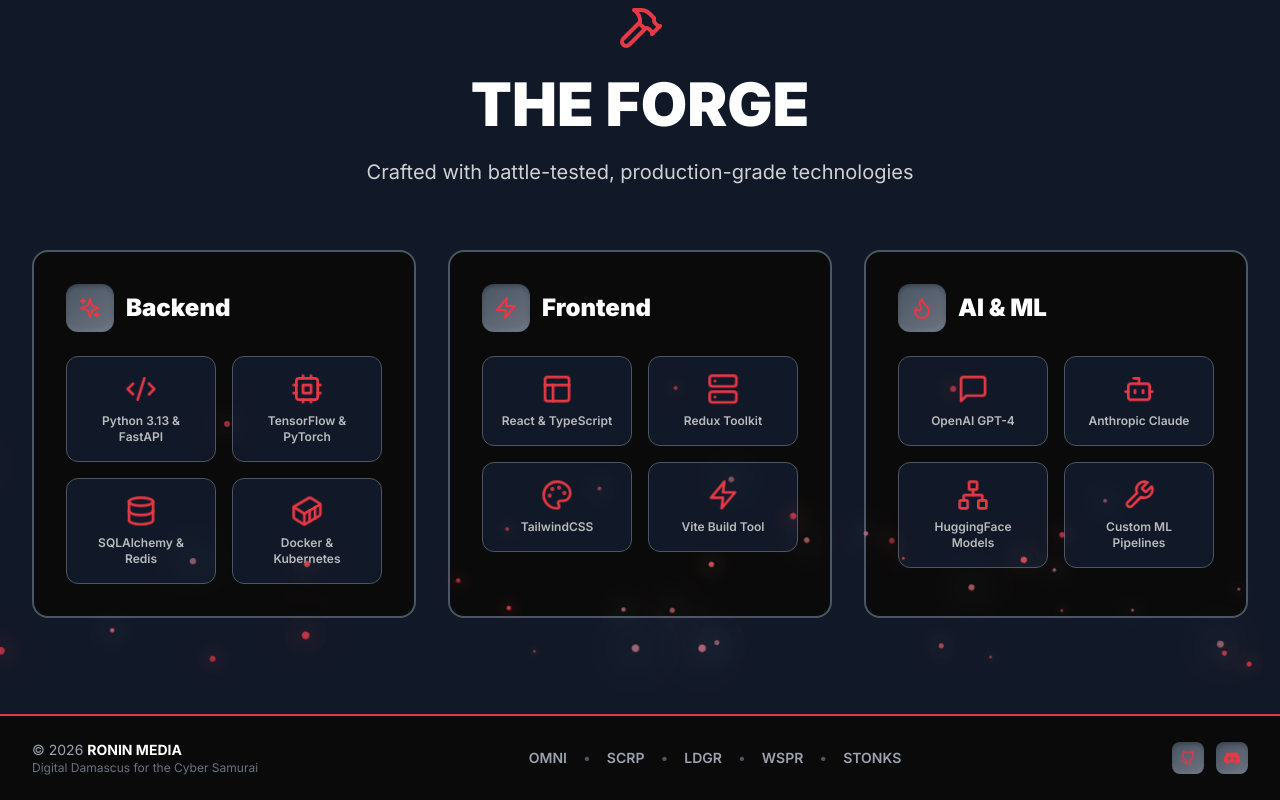
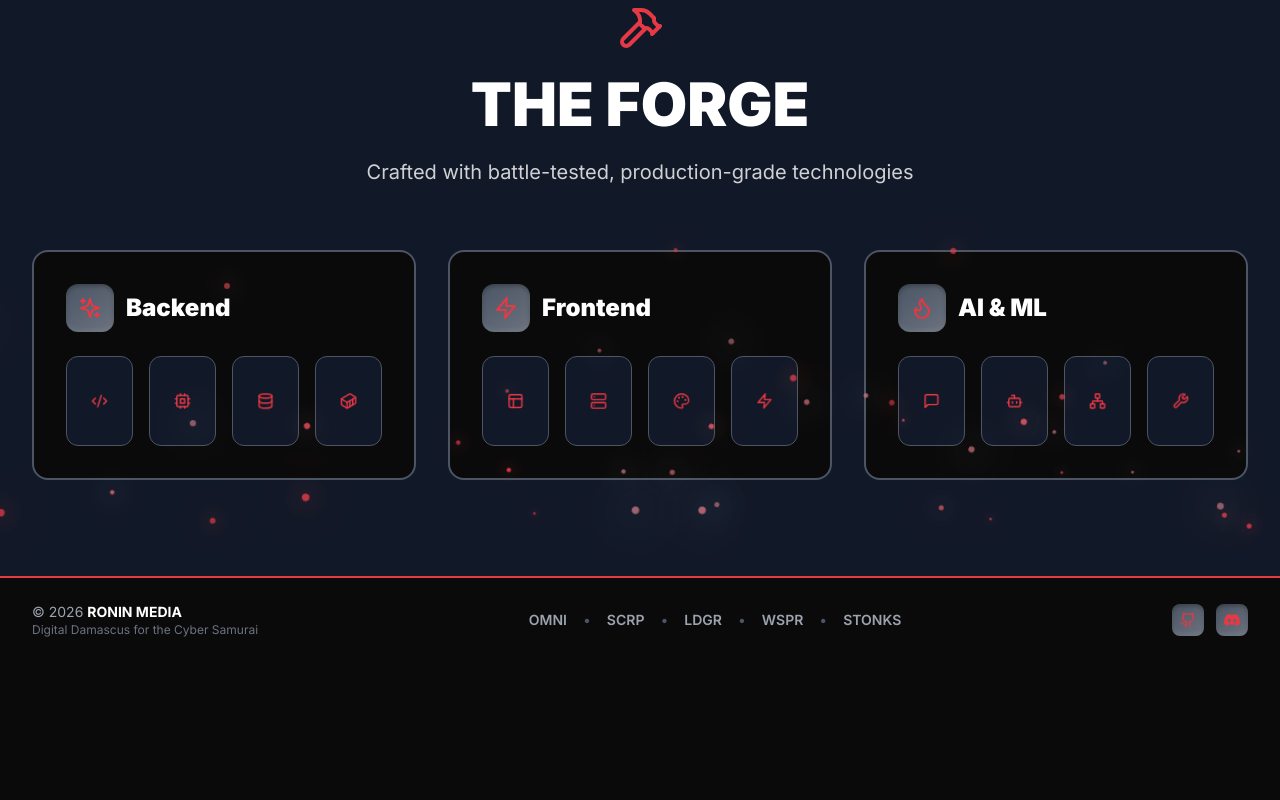
Before and after one commit to 54MUR-AI/RMG, a React (Vite) app: page /#/ in a window 1280 px wide. Shown: the part 2355-3155 px from the top of the page. After the commit the page ends 3017 px from the top, so only its background shows below. Built offline with nearby package versions, Linux system fonts and the light colour scheme.

Commit message:
Refine Forge icons - uniform 40px size, 4-column grid, text hidden with hover tooltips

```diff
--- a/src/pages/Home.tsx
+++ b/src/pages/Home.tsx
@@ -495,22 +495,30 @@
                 </div>
                 <h3 className="text-2xl font-black text-white">Backend</h3>
               </div>
-              <div className="grid grid-cols-2 gap-4">
-                <div className="flex flex-col items-center p-4 bg-samurai-grey-darker rounded-xl border border-samurai-steel-dark hover:border-samurai-red transition-colors group">
-                  <Code2 className="text-samurai-red mb-2 group-hover:scale-110 transition-transform" size={32} />
-                  <span className="text-xs text-white/70 text-center font-semibold">Python 3.13 & FastAPI</span>
+              <div className="grid grid-cols-4 gap-4">
+                <div className="relative flex items-center justify-center p-6 bg-samurai-grey-darker rounded-xl border border-samurai-steel-dark hover:border-samurai-red transition-all group">
+                  <Code2 className="text-samurai-red group-hover:scale-110 transition-transform" size={40} />
+                  <div className="absolute bottom-full left-1/2 -translate-x-1/2 mb-2 px-3 py-1 bg-samurai-black border border-samurai-red rounded-lg text-xs text-white whitespace-nowrap opacity-0 group-hover:opacity-100 transition-opacity pointer-events-none">
+                    Python 3.13 & FastAPI
+                  </div>
                 </div>
-                <div className="flex flex-col items-center p-4 bg-samurai-grey-darker rounded-xl border border-samurai-steel-dark hover:border-samurai-red transition-colors group">
-                  <Cpu className="text-samurai-red mb-2 group-hover:scale-110 transition-transform" size={32} />
-                  <span className="text-xs text-white/70 text-center font-semibold">TensorFlow & PyTorch</span>
+                <div className="relative flex items-center justify-center p-6 bg-samurai-grey-darker rounded-xl border border-samurai-steel-dark hover:border-samurai-red transition-all group">
+                  <Cpu className="text-samurai-red group-hover:scale-110 transition-transform" size={40} />
+                  <div className="absolute bottom-full left-1/2 -translate-x-1/2 mb-2 px-3 py-1 bg-samurai-black border border-samurai-red rounded-lg text-xs text-white whitespace-nowrap opacity-0 group-hover:opacity-100 transition-opacity pointer-events-none">
+                    TensorFlow & PyTorch
+                  </div>
                 </div>
-                <div className="flex flex-col items-center p-4 bg-samurai-grey-darker rounded-xl border border-samurai-steel-dark hover:border-samurai-red transition-colors group">
-                  <Database className="text-samurai-red mb-2 group-hover:scale-110 transition-transform" size={32} />
-                  <span className="text-xs text-white/70 text-center font-semibold">SQLAlchemy & Redis</span>
+                <div className="relative flex items-center justify-center p-6 bg-samurai-grey-darker rounded-xl border border-samurai-steel-dark hover:border-samurai-red transition-all group">
+                  <Database className="text-samurai-red group-hover:scale-110 transition-transform" size={40} />
+                  <div className="absolute bottom-full left-1/2 -translate-x-1/2 mb-2 px-3 py-1 bg-samurai-black border border-samurai-red rounded-lg text-xs text-white whitespace-nowrap opacity-0 group-hover:opacity-100 transition-opacity pointer-events-none">
+                    SQLAlchemy & Redis
+                  </div>
                 </div>
-                <div className="flex flex-col items-center p-4 bg-samurai-grey-darker rounded-xl border border-samurai-steel-dark hover:border-samurai-red transition-colors group">
-                  <Container className="text-samurai-red mb-2 group-hover:scale-110 transition-transform" size={32} />
-                  <span className="text-xs text-white/70 text-center font-semibold">Docker & Kubernetes</span>
+                <div className="relative flex items-center justify-center p-6 bg-samurai-grey-darker rounded-xl border border-samurai-steel-dark hover:border-samurai-red transition-all group">
+                  <Container className="text-samurai-red group-hover:scale-110 transition-transform" size={40} />
+                  <div className="absolute bottom-full left-1/2 -translate-x-1/2 mb-2 px-3 py-1 bg-samurai-black border border-samurai-red rounded-lg text-xs text-white whitespace-nowrap opacity-0 group-hover:opacity-100 transition-opacity pointer-events-none">
+                    Docker & Kubernetes
+                  </div>
                 </div>
               </div>
             </div>
@@ -522,22 +530,30 @@
                 </div>
                 <h3 className="text-2xl font-black text-white">Frontend</h3>
               </div>
-              <div className="grid grid-cols-2 gap-4">
-                <div className="flex flex-col items-center p-4 bg-samurai-grey-darker rounded-xl border border-samurai-steel-dark hover:border-samurai-red transition-colors group">
-                  <Layout className="text-samurai-red mb-2 group-hover:scale-110 transition-transform" size={32} />
-                  <span className="text-xs text-white/70 text-center font-semibold">React & TypeScript</span>
+              <div className="grid grid-cols-4 gap-4">
+                <div className="relative flex items-center justify-center p-6 bg-samurai-grey-darker rounded-xl border border-samurai-steel-dark hover:border-samurai-red transition-all group">
+                  <Layout className="text-samurai-red group-hover:scale-110 transition-transform" size={40} />
+                  <div className="absolute bottom-full left-1/2 -translate-x-1/2 mb-2 px-3 py-1 bg-samurai-black border border-samurai-red rounded-lg text-xs text-white whitespace-nowrap opacity-0 group-hover:opacity-100 transition-opacity pointer-events-none">
+                    React & TypeScript
+                  </div>
                 </div>
-                <div className="flex flex-col items-center p-4 bg-samurai-grey-darker rounded-xl border border-samurai-steel-dark hover:border-samurai-red transition-colors group">
-                  <Server className="text-samurai-red mb-2 group-hover:scale-110 transition-transform" size={32} />
-                  <span className="text-xs text-white/70 text-center font-semibold">Redux Toolkit</span>
+                <div className="relative flex items-center justify-center p-6 bg-samurai-grey-darker rounded-xl border border-samurai-steel-dark hover:border-samurai-red transition-all group">
+                  <Server className="text-samurai-red group-hover:scale-110 transition-transform" size={40} />
+                  <div className="absolute bottom-full left-1/2 -translate-x-1/2 mb-2 px-3 py-1 bg-samurai-black border border-samurai-red rounded-lg text-xs text-white whitespace-nowrap opacity-0 group-hover:opacity-100 transition-opacity pointer-events-none">
+                    Redux Toolkit
+                  </div>
                 </div>
-                <div className="flex flex-col items-center p-4 bg-samurai-grey-darker rounded-xl border border-samurai-steel-dark hover:border-samurai-red transition-colors group">
-                  <Palette className="text-samurai-red mb-2 group-hover:scale-110 transition-transform" size={32} />
-                  <span className="text-xs text-white/70 text-center font-semibold">TailwindCSS</span>
+                <div className="relative flex items-center justify-center p-6 bg-samurai-grey-darker rounded-xl border border-samurai-steel-dark hover:border-samurai-red transition-all group">
+                  <Palette className="text-samurai-red group-hover:scale-110 transition-transform" size={40} />
+                  <div className="absolute bottom-full left-1/2 -translate-x-1/2 mb-2 px-3 py-1 bg-samurai-black border border-samurai-red rounded-lg text-xs text-white whitespace-nowrap opacity-0 group-hover:opacity-100 transition-opacity pointer-events-none">
+                    TailwindCSS
+                  </div>
                 </div>
-                <div className="flex flex-col items-center p-4 bg-samurai-grey-darker rounded-xl border border-samurai-steel-dark hover:border-samurai-red transition-colors group">
-                  <Zap className="text-samurai-red mb-2 group-hover:scale-110 transition-transform" size={32} />
-                  <span className="text-xs text-white/70 text-center font-semibold">Vite Build Tool</span>
+                <div className="relative flex items-center justify-center p-6 bg-samurai-grey-darker rounded-xl border border-samurai-steel-dark hover:border-samurai-red transition-all group">
+                  <Zap className="text-samurai-red group-hover:scale-110 transition-transform" size={40} />
+                  <div className="absolute bottom-full left-1/2 -translate-x-1/2 mb-2 px-3 py-1 bg-samurai-black border border-samurai-red rounded-lg text-xs text-white whitespace-nowrap opacity-0 group-hover:opacity-100 transition-opacity pointer-events-none">
+                    Vite Build Tool
+                  </div>
                 </div>
               </div>
             </div>
@@ -549,22 +565,30 @@
                 </div>
                 <h3 className="text-2xl font-black text-white">AI & ML</h3>
               </div>
-              <div className="grid grid-cols-2 gap-4">
-                <div className="flex flex-col items-center p-4 bg-samurai-grey-darker rounded-xl border border-samurai-steel-dark hover:border-samurai-red transition-colors group">
-                  <MessageSquare className="text-samurai-red mb-2 group-hover:scale-110 transition-transform" size={32} />
-                  <span className="text-xs text-white/70 text-center font-semibold">OpenAI GPT-4</span>
+              <div className="grid grid-cols-4 gap-4">
+                <div className="relative flex items-center justify-center p-6 bg-samurai-grey-darker rounded-xl border border-samurai-steel-dark hover:border-samurai-red transition-all group">
+                  <MessageSquare className="text-samurai-red group-hover:scale-110 transition-transform" size={40} />
+                  <div className="absolute bottom-full left-1/2 -translate-x-1/2 mb-2 px-3 py-1 bg-samurai-black border border-samurai-red rounded-lg text-xs text-white whitespace-nowrap opacity-0 group-hover:opacity-100 transition-opacity pointer-events-none">
+                    OpenAI GPT-4
+                  </div>
                 </div>
-                <div className="flex flex-col items-center p-4 bg-samurai-grey-darker rounded-xl border border-samurai-steel-dark hover:border-samurai-red transition-colors group">
-                  <Bot className="text-samurai-red mb-2 group-hover:scale-110 transition-transform" size={32} />
-                  <span className="text-xs text-white/70 text-center font-semibold">Anthropic Claude</span>
+                <div className="relative flex items-center justify-center p-6 bg-samurai-grey-darker rounded-xl border border-samurai-steel-dark hover:border-samurai-red transition-all group">
+                  <Bot className="text-samurai-red group-hover:scale-110 transition-transform" size={40} />
+                  <div className="absolute bottom-full left-1/2 -translate-x-1/2 mb-2 px-3 py-1 bg-samurai-black border border-samurai-red rounded-lg text-xs text-white whitespace-nowrap opacity-0 group-hover:opacity-100 transition-opacity pointer-events-none">
+                    Anthropic Claude
+                  </div>
                 </div>
-                <div className="flex flex-col items-center p-4 bg-samurai-grey-darker rounded-xl border border-samurai-steel-dark hover:border-samurai-red transition-colors group">
-                  <Network className="text-samurai-red mb-2 group-hover:scale-110 transition-transform" size={32} />
-                  <span className="text-xs text-white/70 text-center font-semibold">HuggingFace Models</span>
+                <div className="relative flex items-center justify-center p-6 bg-samurai-grey-darker rounded-xl border border-samurai-steel-dark hover:border-samurai-red transition-all group">
+                  <Network className="text-samurai-red group-hover:scale-110 transition-transform" size={40} />
+                  <div className="absolute bottom-full left-1/2 -translate-x-1/2 mb-2 px-3 py-1 bg-samurai-black border border-samurai-red rounded-lg text-xs text-white whitespace-nowrap opacity-0 group-hover:opacity-100 transition-opacity pointer-events-none">
+                    HuggingFace Models
+                  </div>
                 </div>
-                <div className="flex flex-col items-center p-4 bg-samurai-grey-darker rounded-xl border border-samurai-steel-dark hover:border-samurai-red transition-colors group">
-                  <Wrench className="text-samurai-red mb-2 group-hover:scale-110 transition-transform" size={32} />
-                  <span className="text-xs text-white/70 text-center font-semibold">Custom ML Pipelines</span>
+                <div className="relative flex items-center justify-center p-6 bg-samurai-grey-darker rounded-xl border border-samurai-steel-dark hover:border-samurai-red transition-all group">
+                  <Wrench className="text-samurai-red group-hover:scale-110 transition-transform" size={40} />
+                  <div className="absolute bottom-full left-1/2 -translate-x-1/2 mb-2 px-3 py-1 bg-samurai-black border border-samurai-red rounded-lg text-xs text-white whitespace-nowrap opacity-0 group-hover:opacity-100 transition-opacity pointer-events-none">
+                    Custom ML Pipelines
+                  </div>
                 </div>
               </div>
             </div>
```
